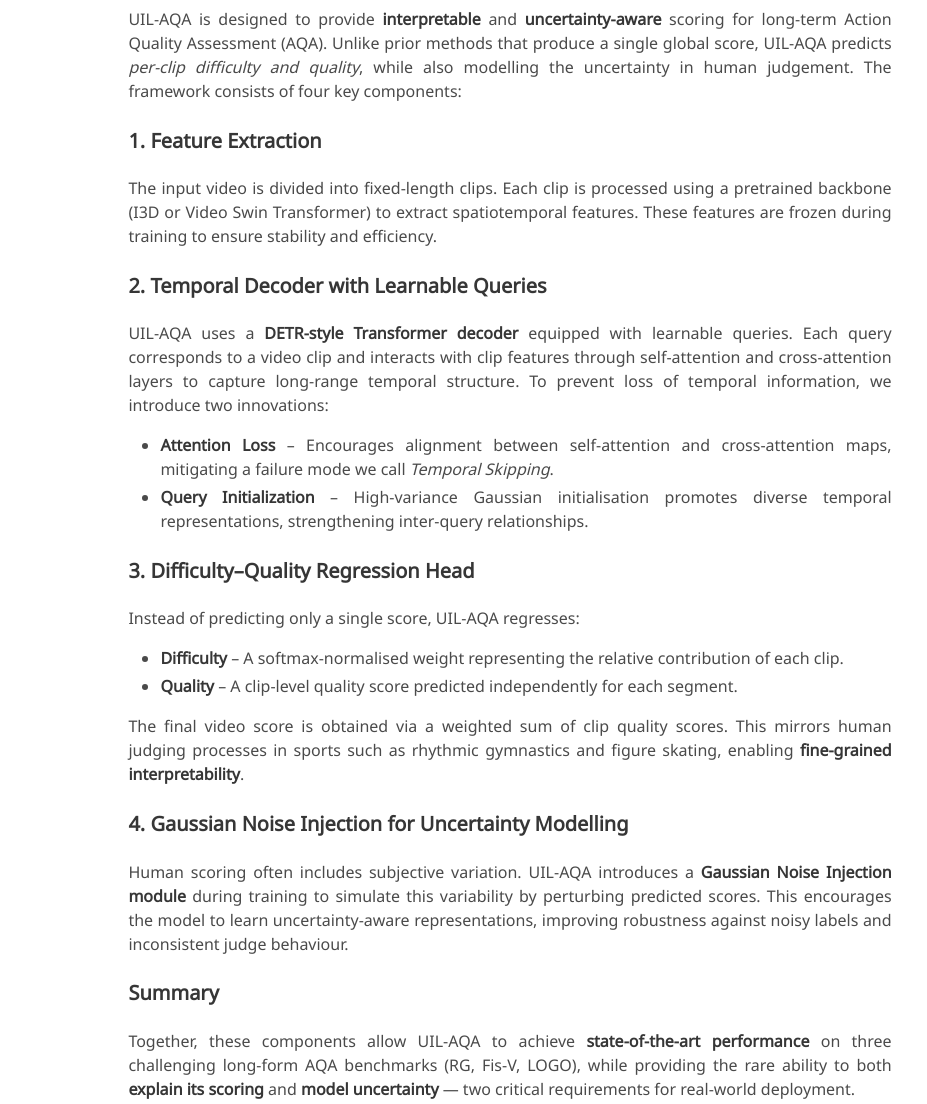
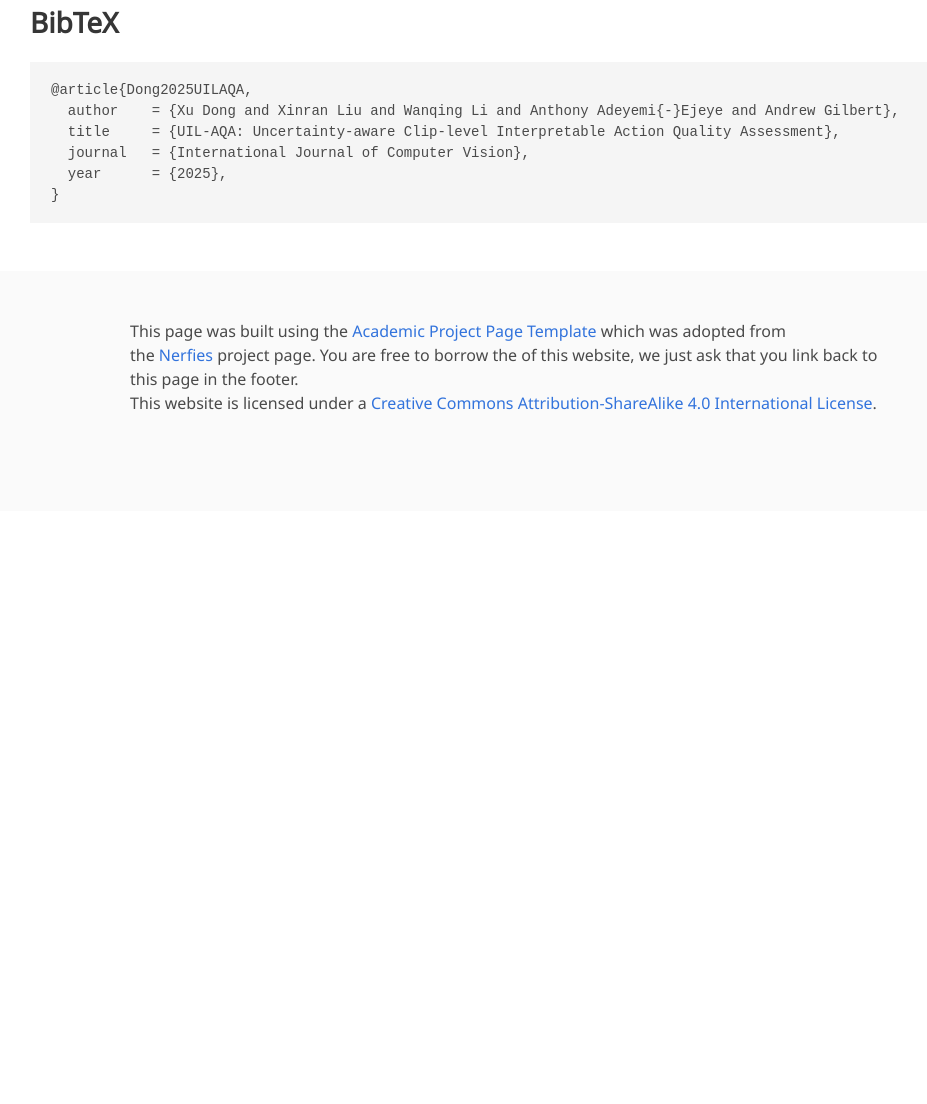
Before and after one commit to andrewjohngilbert/UILAQA, a plain HTML site: page index.html in a window 1280 px wide. Shown: the part 2220-3324 px from the top of the page, without its empty margins (130-1057 px from the left). After the commit the page ends 2731 px from the top, so only its background shows below. Drawn offline with nearby package versions, Linux system fonts and the light colour scheme; some icons are missing; a web font is replaced by a local one.

Commit message:
Remove system diagram section from index.html
Deleted the section describing the UIL-AQA system diagram and its components, including feature extraction, temporal decoder, regression head, and uncertainty modeling. This streamlines the page by removing detailed framework explanations.

```diff
--- a/index.html
+++ b/index.html
@@ -156,61 +156,6 @@
 </section>
 <!-- System diagram -->
 
-<section class="section">
-  <div class="container is-max-desktop">
-    <div class="columns is-centered">
-      <div class="column is-four-fifths">
-
-
-        <div class="content has-text-justified">
-
-          <p>
-            UIL-AQA is designed to provide <strong>interpretable</strong> and <strong>uncertainty-aware</strong> scoring for long-term Action Quality Assessment (AQA). Unlike prior methods that produce a single global score, UIL-AQA predicts <em>per-clip difficulty and quality</em>, while also modelling the uncertainty in human judgement. The framework consists of four key components:
-          </p>
-
-          <h3 class="title is-5">1. Feature Extraction</h3>
-          <p>
-            The input video is divided into fixed-length clips. Each clip is processed using a pretrained backbone (I3D or Video Swin Transformer) to extract spatiotemporal features. These features are frozen during training to ensure stability and efficiency.
-          </p>
-
-          <h3 class="title is-5">2. Temporal Decoder with Learnable Queries</h3>
-          <p>
-            UIL-AQA uses a <strong>DETR-style Transformer decoder</strong> equipped with learnable queries. Each query corresponds to a video clip and interacts with clip features through self-attention and cross-attention layers to capture long-range temporal structure. To prevent loss of temporal information, we introduce two innovations:
-          </p>
-          <ul>
-            <li><strong>Attention Loss</strong> – Encourages alignment between self-attention and cross-attention maps, mitigating a failure mode we call <em>Temporal Skipping</em>.</li>
-            <li><strong>Query Initialization</strong> – High-variance Gaussian initialisation promotes diverse temporal representations, strengthening inter-query relationships.</li>
-          </ul>
-
-          <h3 class="title is-5">3. Difficulty–Quality Regression Head</h3>
-          <p>
-            Instead of predicting only a single score, UIL-AQA regresses:
-          </p>
-          <ul>
-            <li><strong>Difficulty</strong> – A softmax-normalised weight representing the relative contribution of each clip.</li>
-            <li><strong>Quality</strong> – A clip-level quality score predicted independently for each segment.</li>
-          </ul>
-          <p>
-            The final video score is obtained via a weighted sum of clip quality scores. This mirrors human judging processes in sports such as rhythmic gymnastics and figure skating, enabling <strong>fine-grained interpretability</strong>.
-          </p>
-
-          <h3 class="title is-5">4. Gaussian Noise Injection for Uncertainty Modelling</h3>
-          <p>
-            Human scoring often includes subjective variation. UIL-AQA introduces a <strong>Gaussian Noise Injection module</strong> during training to simulate this variability by perturbing predicted scores. This encourages the model to learn uncertainty-aware representations, improving robustness against noisy labels and inconsistent judge behaviour.
-          </p>
-
-          <h3 class="title is-5">Summary</h3>
-          <p>
-            Together, these components allow UIL-AQA to achieve <strong>state-of-the-art performance</strong> on three challenging long-form AQA benchmarks (RG, Fis-V, LOGO), while providing the rare ability to both <strong>explain its scoring</strong> and <strong>model uncertainty</strong> — two critical requirements for real-world deployment.
-          </p>
-
-        </div>
-      </div>
-    </div>
-  </div>
-</section>
-
-
 
 
 <!--BibTex citation -->
```
